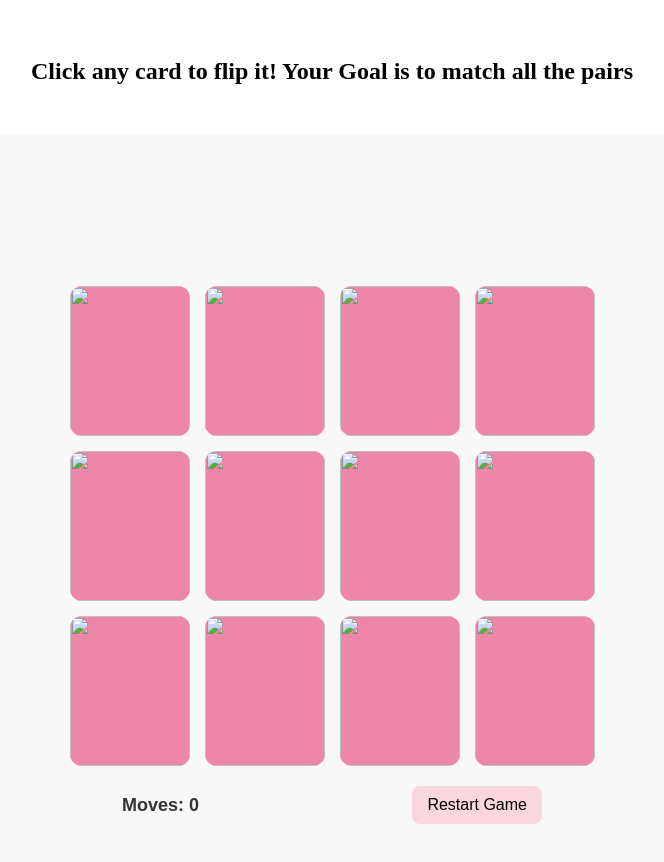
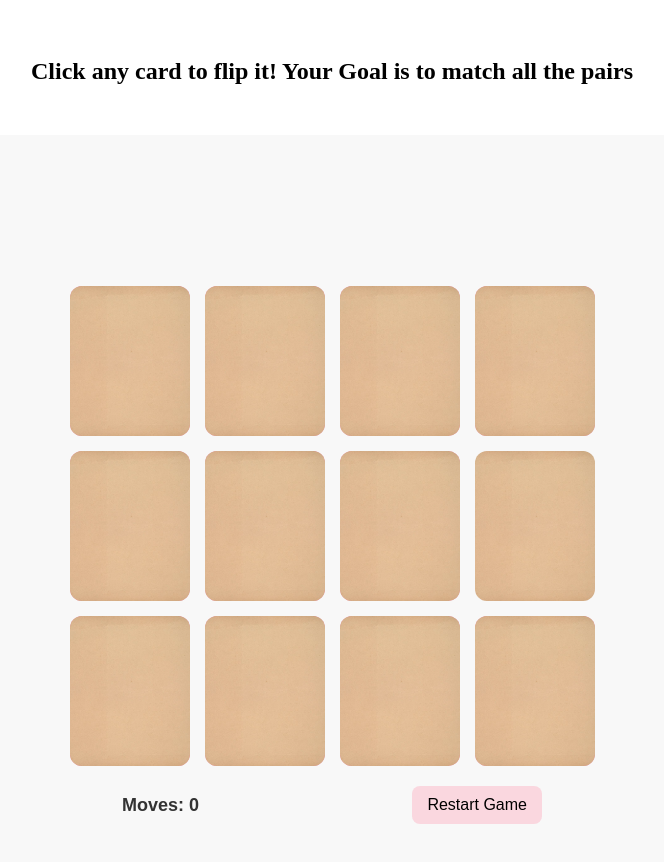
Before and after one commit to zahraaalmusaad-ctrl/ZH_SE_P1, a plain HTML site: page CM2.html in a window 1280 px wide. Shown: the whole page, without its empty margins (308-972 px from the left). Drawn offline with Linux system fonts and the light colour scheme.

Commit message:
in progress

```diff
--- a/CM2.html
+++ b/CM2.html
@@ -14,7 +14,7 @@
         <div class="cards-container">
           <!-- Card 1 -->
           <div class="card">
-            <img src="" class="FG" />
+            <img src="./Images/FruitFrame.png" class="FG" alt="Card Back" />
             <img
               id="1"
               src="./Images/Carrot.png"
@@ -25,7 +25,7 @@
 
           <!-- Card 2 -->
           <div class="card">
-            <img src="" class="FG" />
+            <img src="./Images/FruitFrame.png" class="FG" alt="Card Back" />
             <img
               id="2"
               src="./Images/Cucumber.png"
@@ -36,13 +36,13 @@
 
           <!-- Card 3 -->
           <div class="card">
-            <img src="" class="FG" />
+            <img src="./Images/FruitFrame.png" class="FG" alt="Card Back" />
             <img id="3" src="./Images/Corn.png" alt="Corn" class="card-image" />
           </div>
 
           <!-- Card 4 -->
           <div class="card">
-            <img src="" class="FG" />
+            <img src="./Images/FruitFrame.png" class="FG" alt="Card Back" />
             <img
               id="4"
               src="./Images/Carrot.png"
@@ -53,7 +53,7 @@
 
           <!-- Card 5 -->
           <div class="card">
-            <img src="" class="FG" />
+            <img src="./Images/FruitFrame.png" class="FG" alt="Card Back" />
             <img
               id="5"
               src="./Images/Cucumber.png"
@@ -64,7 +64,7 @@
 
           <!-- Card 6 -->
           <div class="card">
-            <img src="" class="FG" />
+            <img src="./Images/FruitFrame.png" class="FG" alt="Card Back" />
             <img
               id="6"
               src="./Images/Pumpkin.png"
@@ -75,13 +75,13 @@
 
           <!-- Card 7 -->
           <div class="card">
-            <img src="" class="FG" />
+            <img src="./Images/FruitFrame.png" class="FG" alt="Card Back" />
             <img id="7" src="./Images/Corn.png" alt="Corn" class="card-image" />
           </div>
 
           <!-- Card 8 -->
           <div class="card">
-            <img src="" class="FG" />
+            <img src="./Images/FruitFrame.png" id="FG" alt="Card Back" />
             <img
               id="8"
               src="./Images/Radish.png"
@@ -92,7 +92,7 @@
 
           <!-- Card 9 -->
           <div class="card">
-            <img src="" class="FG" />
+            <img src="./Images/FruitFrame.png" class="FG" alt="Card Back" />
             <img
               id="9"
               src="./Images/Pumpkin.png"
@@ -103,7 +103,7 @@
 
           <!-- Card 10 -->
           <div class="card">
-            <img src="" class="FG" />
+            <img src="./Images/FruitFrame.png" class="FG" alt="Card Back" />
             <img
               id="10"
               src="./Images/Tomato.png"
@@ -114,7 +114,7 @@
 
           <!-- Card 11 -->
           <div class="card">
-            <img src="" class="FG" />
+            <img src="./Images/FruitFrame.png" class="FG" alt="Card Back" />
             <img
               id="11"
               src="./Images/Radish.png"
@@ -125,7 +125,7 @@
 
           <!-- Card 12 -->
           <div class="card">
-            <img src="" class="FG" />
+            <img src="./Images/FruitFrame.png" class="FG" alt="Card Back" />
             <img
               id="12"
               src="./Images/Tomato.png"
```
Also changed, not shown: Images/FruitFrame.png (added).
